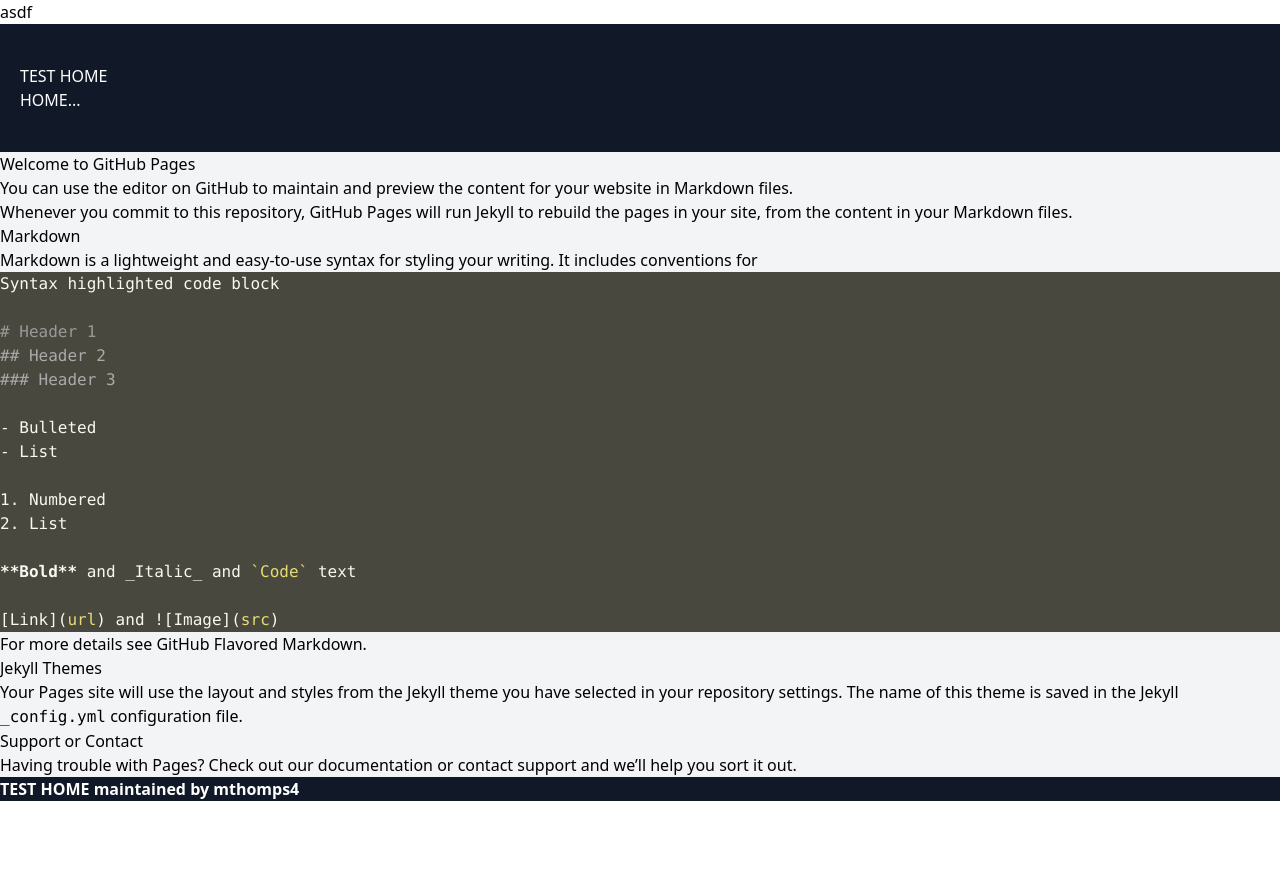
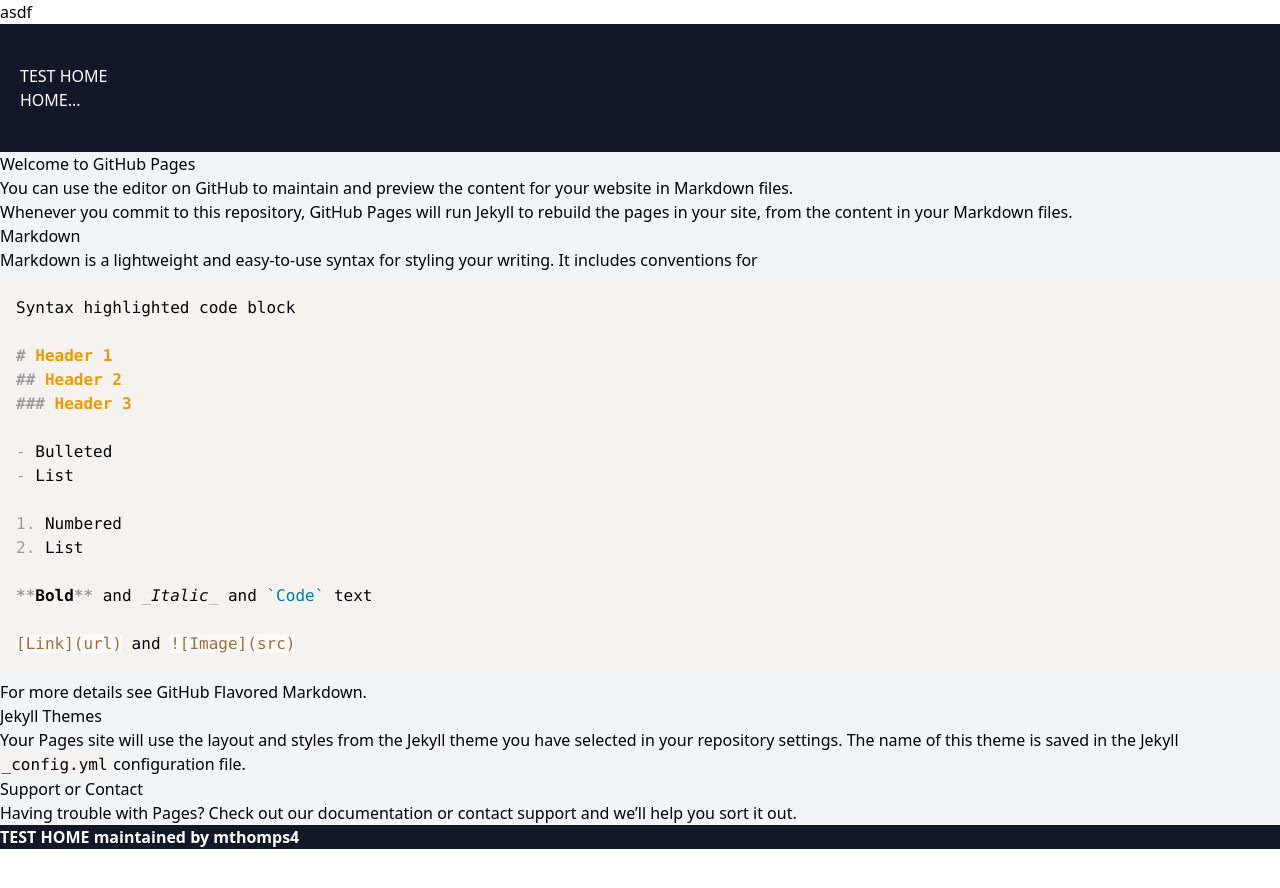
Before and after one commit to mthomps4/test-pages, a Jekyll site: the page built from README.md, in a window 1280 px wide. Shown: the top 888 px of the page. Built offline with Jekyll 4.4.1, drawn with Linux system fonts in a browser that asks for light colours; nearby versions of some CDN libraries; our own code applies the rules of GitHub Pages for plain Markdown files; library files that are not in the unit come from our copies.

Commit message:
Update default.html

```diff
--- a/_layouts/default.html
+++ b/_layouts/default.html
@@ -5,7 +5,9 @@
     <meta http-equiv="X-UA-Compatible" content="IE=edge">
     <meta name="viewport" content="width=device-width, initial-scale=1.0" />
     <link href="https://unpkg.com/tailwindcss@^2/dist/tailwind.min.css" rel="stylesheet">
-    <link rel="stylesheet" type="text/css" media="screen" href="{{ '/assets/css/rouge.css?v=' | append: site.github.build_revision | relative_url }}">
+<!--     <link rel="stylesheet" type="text/css" media="screen" href="{{ '/assets/css/rouge.css?v=' | append: site.github.build_revision | relative_url }}"> -->
+    <link rel="stylesheet" type="text/css" media="screen" href="{{ '/assets/css/prism.css?v=' | append: site.github.build_revision | relative_url }}">
+
 
     {% seo %}
   </head>
@@ -32,5 +34,7 @@
         <p class="copyright">{{ site.title | default: site.github.repository_name }} maintained by <a href="{{ site.github.owner_url }}">{{ site.github.owner_name }}</a></p>
       {% endif %}
     </footer>
+
+    <script src="/assets/js/prism.js"></script>
   </body>
 </html>
```
